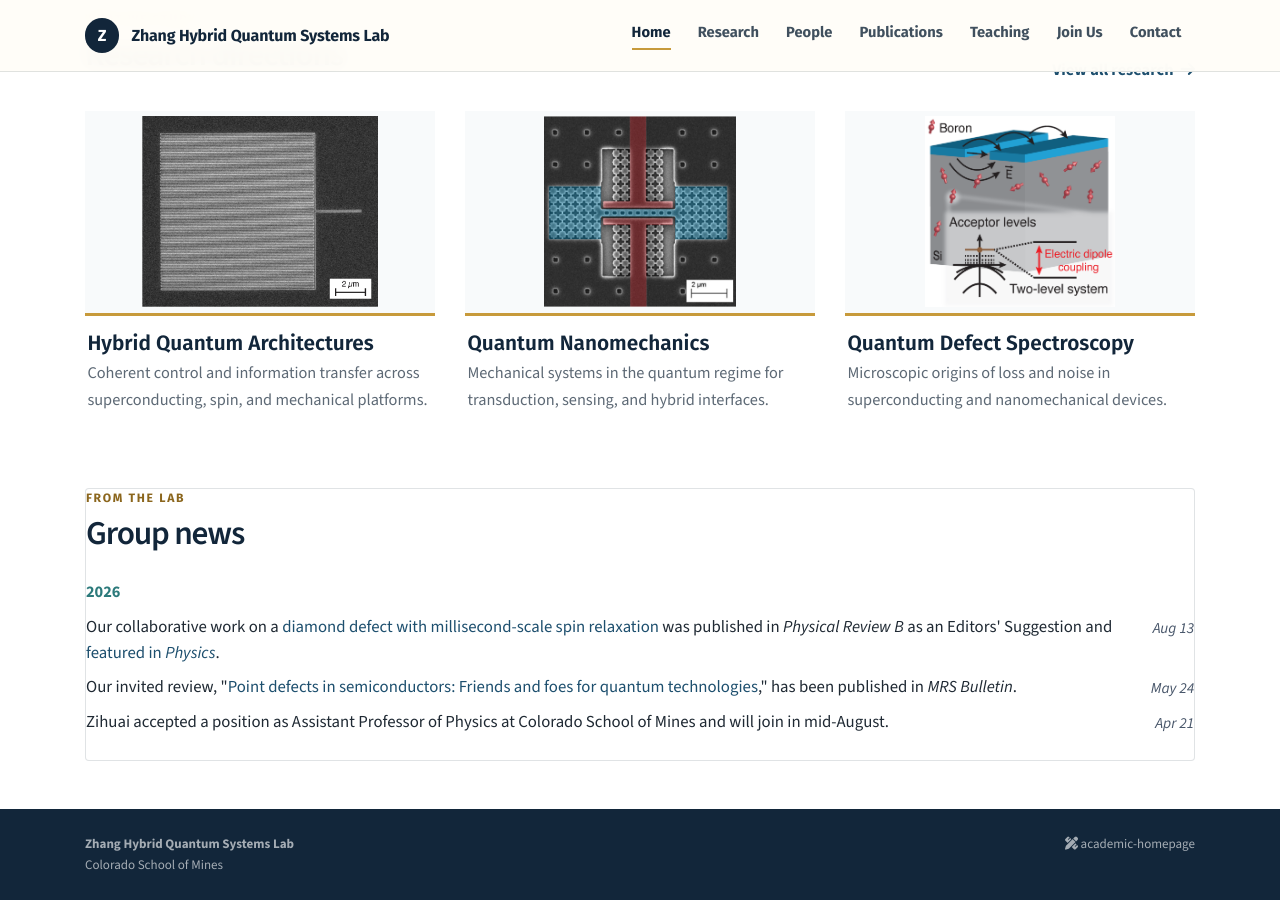
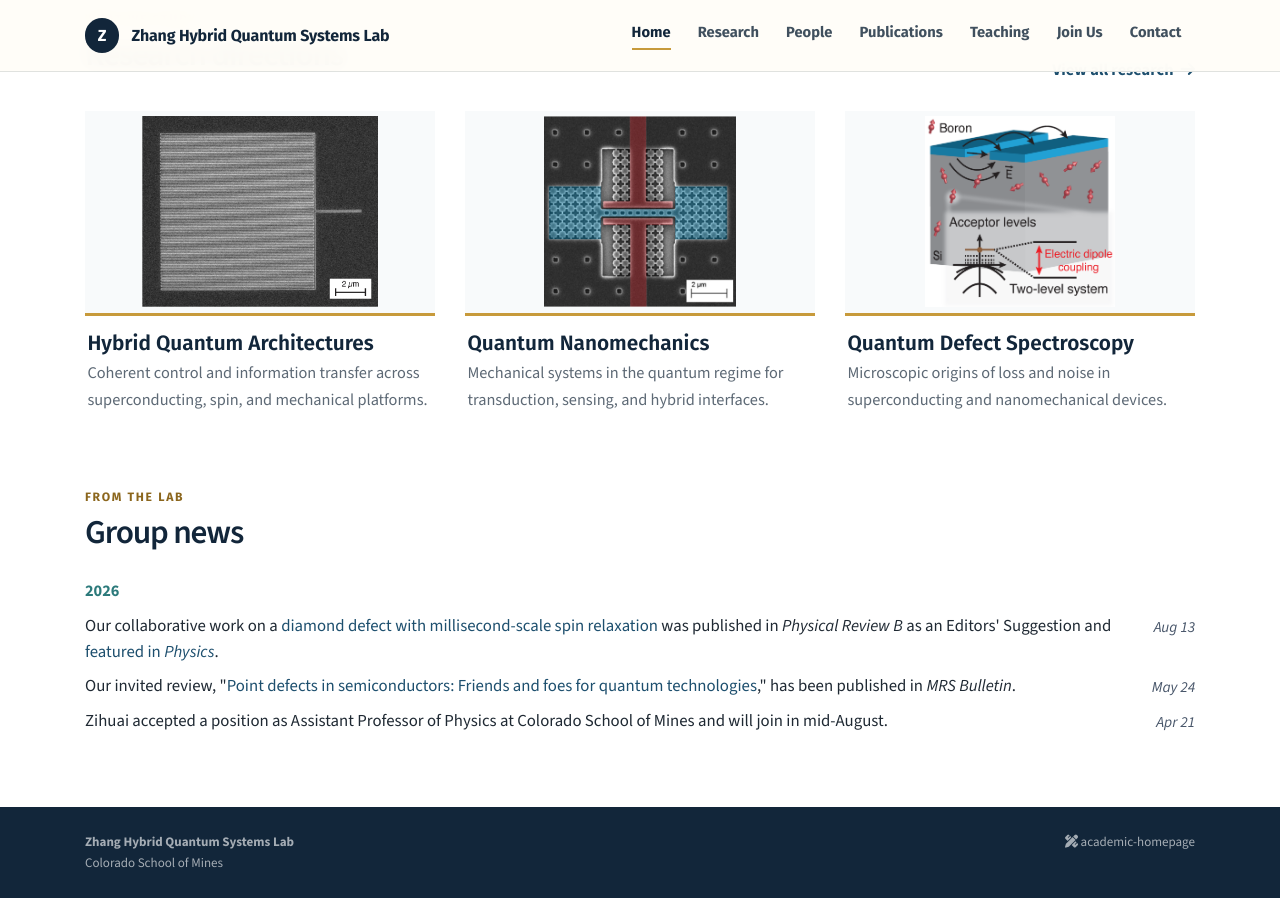
Before and after one commit to zihuaiz/zihuaiz.github.io, a Jekyll site: the page built from index.html, in a window 1280 px wide and 900 px high, scrolled down 1098 px. Built offline with Jekyll 4.4.1, drawn with Linux system fonts in a browser that asks for light colours; nearby versions of some CDN libraries; a style sheet for code colours, icons or effects is not loaded.

Commit message:
Remove legacy news card container styles

```diff
--- a/_includes/widgets/news_card.html
+++ b/_includes/widgets/news_card.html
@@ -1,6 +1,6 @@
 {% assign news_by_year = site.news | sort: "date" | reverse | slice: 0, include.limit | group_by_exp: "item", "item.date | date: '%Y'" -%}
 
-<div class="my-3 bg-white shadow-sm rounded-xl news-card">
+<div class="my-3 news-card">
     <div class="news-card-heading">
         <div class="section-eyebrow">From the lab</div>
         <h2 class="news-card-title mb-0">Group news</h2>
```
